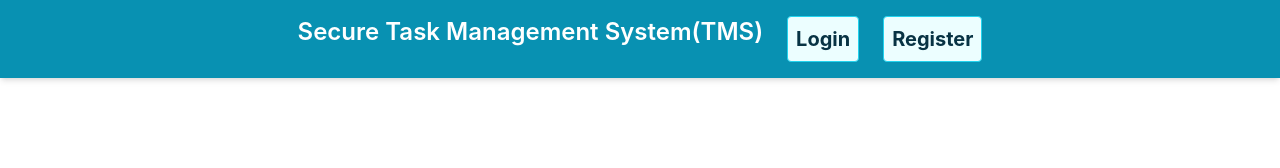
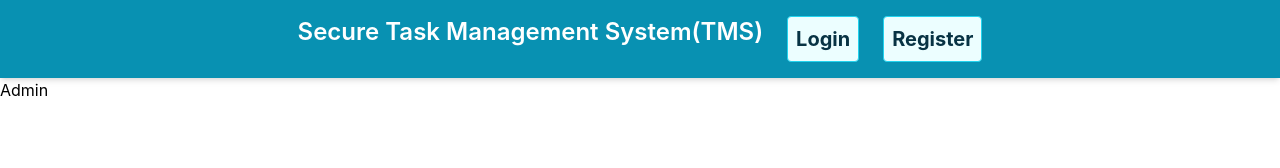
Before and after one commit to mihadcse/Secure_Task_Management_System, a React (Create React App) app in the folder frontend_tms/: page /admin in a window 1280 px wide. Shown: the top 168 px of the page. Built offline with nearby package versions, Linux system fonts and the light colour scheme.

Commit message:
Created Admin.js page and also added to the routes in App.js

```diff
--- a/frontend_tms/src/App.js
+++ b/frontend_tms/src/App.js
@@ -8,6 +8,7 @@
 import Dashboard from './pages/Dashboard';
 import AddTask from './pages/AddTask';
 import Footer from './components/Footer';
+import Admin from './components/Admin';
 
 const App = () => {
   return (
@@ -22,6 +23,7 @@
           <Route path="/tasks" element={<Tasks />} />
           <Route path="/dashboard" element={<Dashboard />} />
           <Route path="/add-task" element={<AddTask />} />
+          <Route path="/admin" element={<Admin />} />
         </Routes>
         </main>
         <Footer />
--- /dev/null
+++ b/frontend_tms/src/components/Admin.js
@@ -0,0 +1,9 @@
+import React from 'react'
+
+const Admin = () => {
+  return (
+    <div>Admin</div>
+  )
+}
+
+export default Admin
```
